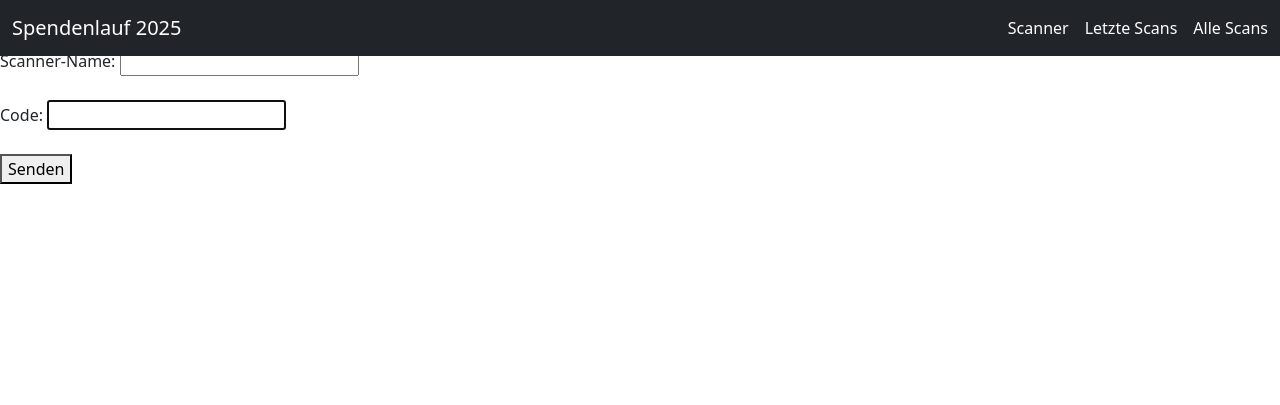
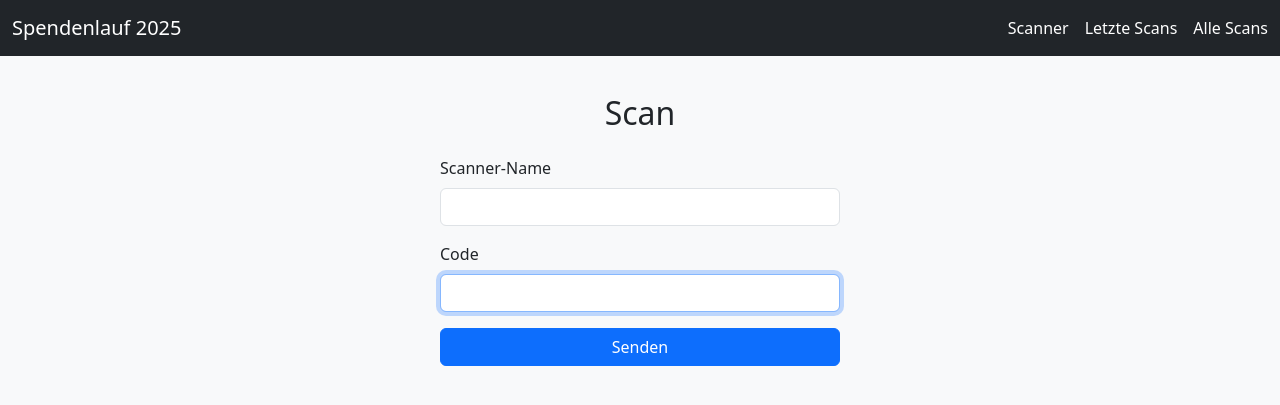
Before and after one commit to mexterng/sponsorenlauf-tracker, a Flask app: page /scan in a window 1280 px wide. Shown: the top 405 px of the page. Run offline with Flask 3, Linux system fonts and the light colour scheme; some libraries are stand-ins or nearby versions.

Commit message:
update style of scan.html and last.html with bootstrap. add global css

```diff
--- /dev/null
+++ b/static/scan.css
@@ -0,0 +1,23 @@
+.message,
+.error,
+.cooldown {
+    padding: 0.75rem;
+    margin-bottom: 0.5rem;
+    border-radius: 0.25rem;
+    font-weight: bold;
+}
+
+.message {
+    background-color: #d1e7dd;
+    color: #0f5132;
+}
+
+.error {
+    background-color: #f8d7da;
+    color: #842029;
+}
+
+.cooldown {
+    background-color: #fff3cd;
+    color: #664d03;
+}
--- /dev/null
+++ b/static/styles.css
@@ -0,0 +1,4 @@
+body {
+    background: #f8f9fa;
+    padding-top: 70px;
+}
--- a/static/top.css
+++ b/static/top.css
@@ -1,8 +1,3 @@
-body {
-    background: #f8f9fa;
-    padding-top: 70px;
-}
-
 .leaderboard {
     max-width: 800px;
     margin: 2rem auto;
--- a/templates/last.html
+++ b/templates/last.html
@@ -5,6 +5,7 @@
     <meta charset="utf-8" />
     <title>Letzte Scans</title>
     <link rel="stylesheet" href="https://cdn.jsdelivr.net/npm/bootstrap@5.3.3/dist/css/bootstrap.min.css">
+    <link rel="stylesheet" href="{{ url_for('static', filename='styles.css') }}">
 </head>
 
 <body>
--- a/templates/scan.html
+++ b/templates/scan.html
@@ -1,37 +1,48 @@
 <!DOCTYPE html>
-<html>
+<html lang="de">
 
 <head>
     <meta charset="utf-8" />
     <title>Scan</title>
+    <meta name="viewport" content="width=device-width, initial-scale=1">
+
     <link rel="stylesheet" href="https://cdn.jsdelivr.net/npm/bootstrap@5.3.3/dist/css/bootstrap.min.css">
-    <style>
-        .message {
-            padding: 5px;
-            font-weight: bold;
-            color: green;
-        }
+    <link rel="stylesheet" href="{{ url_for('static', filename='styles.css') }}">
+    <link rel="stylesheet" href="{{ url_for('static', filename='scan.css') }}">
+</head>
 
-        .error {
-            padding: 5px;
-            font-weight: bold;
-            color: red;
-        }
+<body>
+    {% include "navbar_back.html" %}
 
-        .cooldown {
-            padding: 5px;
-            font-weight: bold;
-            color: orange;
-        }
-    </style>
+    <div class="container py-4 d-flex justify-content-center">
+        <div style="width: 100%; max-width: 400px;">
+            <h2 class="mb-4 text-center">Scan</h2>
+
+            <form id="scanForm">
+                <div class="mb-3">
+                    <label for="scanner_id" class="form-label">Scanner-Name</label>
+                    <input type="text" class="form-control" id="scanner_id" name="scanner_id" required>
+                </div>
+
+                <div class="mb-3">
+                    <label for="code" class="form-label">Code</label>
+                    <input type="text" class="form-control" id="code" name="code" required autofocus>
+                </div>
+
+                <button type="submit" class="btn btn-primary w-100">Senden</button>
+            </form>
+
+            <div id="messageContainer" class="mt-3"></div>
+        </div>
+    </div>
+
     <script>
         window.onload = function () {
             const scannerInput = document.getElementById("scanner_id");
             const codeInput = document.getElementById("code");
             const form = document.getElementById("scanForm");
-            const message = document.getElementById("message");
+            const messageContainer = document.getElementById("messageContainer");
 
-            // Lade gespeicherten Scannername
             const savedScanner = localStorage.getItem("scanner_id");
             if (savedScanner) scannerInput.value = savedScanner;
 
@@ -49,85 +60,47 @@
                 fetch("/scan-client", {
                     method: "POST",
                     headers: { "Content-Type": "application/x-www-form-urlencoded" },
-                    body: `code=${encodeURIComponent(
-                        code
-                    )}&scanner_id=${encodeURIComponent(scanner)}`,
+                    body: `code=${encodeURIComponent(code)}&scanner_id=${encodeURIComponent(scanner)}`,
                 })
-                    .then((response) => {
+                    .then(response => {
                         if (!response.ok) {
-                            return response.json().then((errorData) => {
+                            return response.json().then(errorData => {
                                 throw { status: response.status, data: errorData };
                             });
                         }
                         return response.json();
                     })
-                    .then((data) => {
-                        // Neue Meldung oben hinzufügen
+                    .then(data => {
                         const msgDiv = document.createElement("div");
                         msgDiv.className = "message";
                         msgDiv.textContent = `Scan erfasst: ${data.firstname || "?"} ${data.lastname || ""
                             } ${data.class || "?"} (${data.code || ""})`;
                         messageContainer.prepend(msgDiv);
-
-                        // Nach 10 Sekunden Meldung entfernen
                         setTimeout(() => msgDiv.remove(), 10000);
-
                         codeInput.value = "";
                         codeInput.focus();
                     })
-                    .catch((error) => {
-                        console.log(error.status);
+                    .catch(error => {
+                        const msgDiv = document.createElement("div");
                         if (error.status === 404) {
-                            // Neue Meldung oben hinzufügen
-                            const msgDiv = document.createElement("div");
                             msgDiv.className = "error";
-                            msgDiv.textContent = `Scan fehlgeschlagen: Code ${error.data.code || ""
-                                } nicht gefunden!`;
-                            messageContainer.prepend(msgDiv);
-
-                            // Nach 10 Sekunden Meldung entfernen
-                            setTimeout(() => msgDiv.remove(), 10000);
-
-                            codeInput.value = "";
-                            codeInput.focus();
+                            msgDiv.textContent = `Scan fehlgeschlagen: Code ${error.data.code || ""} nicht gefunden!`;
                         } else if (error.status === 429) {
-                            // Neue Meldung oben hinzufügen
-                            const msgDiv = document.createElement("div");
                             msgDiv.className = "cooldown";
-                            msgDiv.textContent = `Scan fehlgeschlagen: Letzter Scan von ${error.data.firstname || "?"
-                                } ${error.data.lastname || ""} ${error.data.class || "?"} (${error.data.code || ""
-                                }) ist noch keine 120 Sekunden her!`;
-                            messageContainer.prepend(msgDiv);
-
-                            // Nach 10 Sekunden Meldung entfernen
-                            setTimeout(() => msgDiv.remove(), 10000);
-
-                            codeInput.value = "";
-                            codeInput.focus();
+                            msgDiv.textContent = `Scan fehlgeschlagen: Letzter Scan von ${error.data.firstname || "?"} ${error.data.lastname || ""} ${error.data.class || "?"} (${error.data.code || ""}) ist noch keine 120 Sekunden her!`;
                         } else {
                             alert("Verbindungsfehler oder Serverproblem");
                             console.error(error);
+                            return;
                         }
+                        messageContainer.prepend(msgDiv);
+                        setTimeout(() => msgDiv.remove(), 10000);
+                        codeInput.value = "";
+                        codeInput.focus();
                     });
             });
         };
     </script>
-</head>
-
-<body>
-    {% include "navbar_back.html" %}
-    <h2>Scan</h2>
-    <form id="scanForm">
-        <label for="scanner_id">Scanner-Name:</label>
-        <input type="text" id="scanner_id" name="scanner_id" required /><br /><br />
-
-        <label for="code">Code:</label>
-        <input type="text" id="code" name="code" required autofocus /><br /><br />
-
-        <button type="submit">Senden</button>
-    </form>
-
-    <div id="messageContainer"></div>
 </body>
 
 </html>
--- a/templates/top-classes.html
+++ b/templates/top-classes.html
@@ -5,7 +5,8 @@
     <meta charset="utf-8" />
     <title>Top Klassen</title>
     <link rel="stylesheet" href="https://cdn.jsdelivr.net/npm/bootstrap@5.3.3/dist/css/bootstrap.min.css">
-    <link rel="stylesheet" href="static/top.css">
+    <link rel="stylesheet" href="{{ url_for('static', filename='styles.css') }}">
+    <link rel="stylesheet" href="{{ url_for('static', filename='scan.css') }}">
 </head>
 
 <body>
--- a/templates/top-students.html
+++ b/templates/top-students.html
@@ -5,7 +5,8 @@
     <meta charset="utf-8" />
     <title>Top Schüler*innnen</title>
     <link rel="stylesheet" href="https://cdn.jsdelivr.net/npm/bootstrap@5.3.3/dist/css/bootstrap.min.css">
-    <link rel="stylesheet" href="static/top.css">
+    <link rel="stylesheet" href="{{ url_for('static', filename='styles.css') }}">
+    <link rel="stylesheet" href="{{ url_for('static', filename='scan.css') }}">
 </head>
 
 <body>
```
